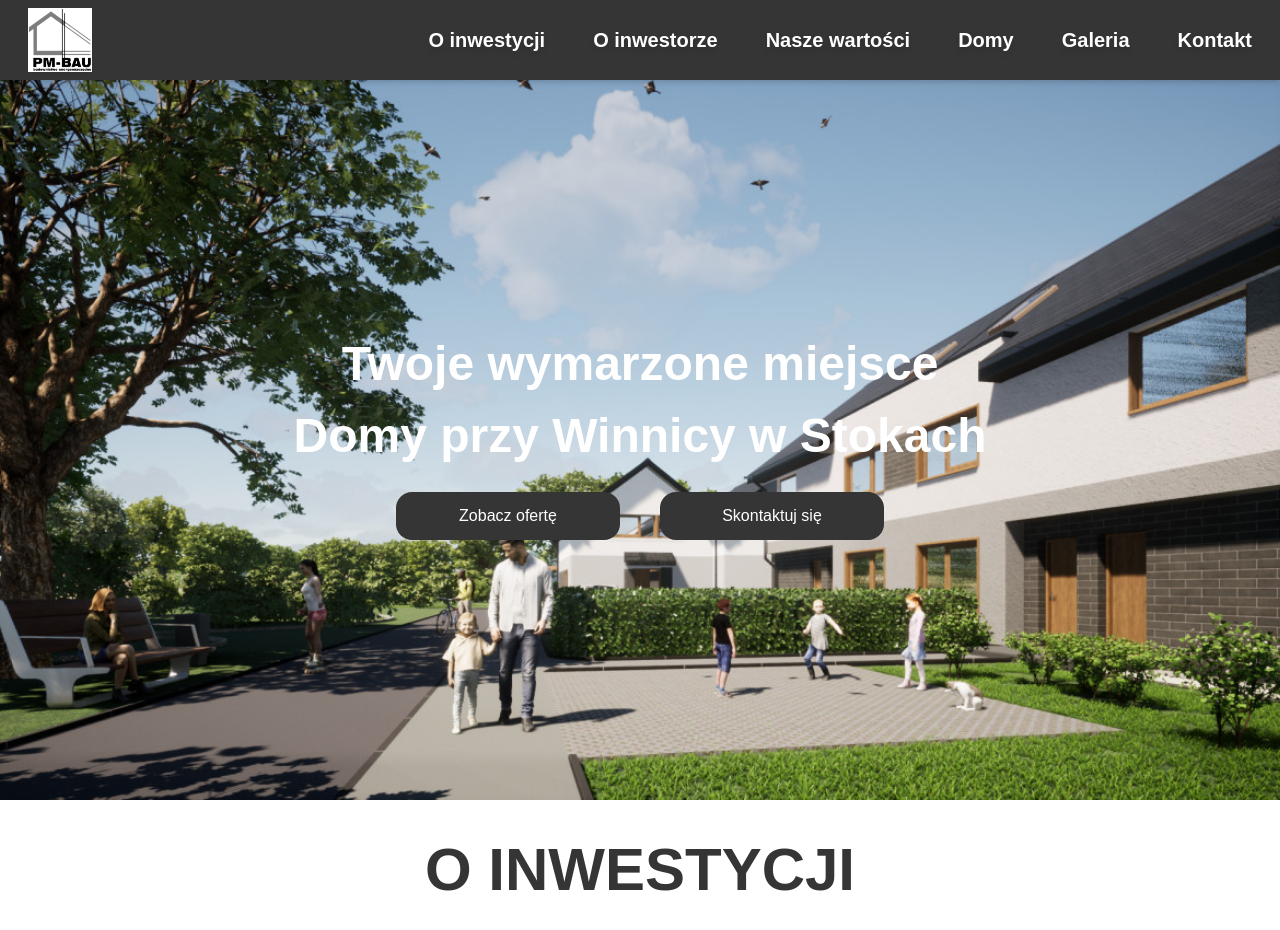
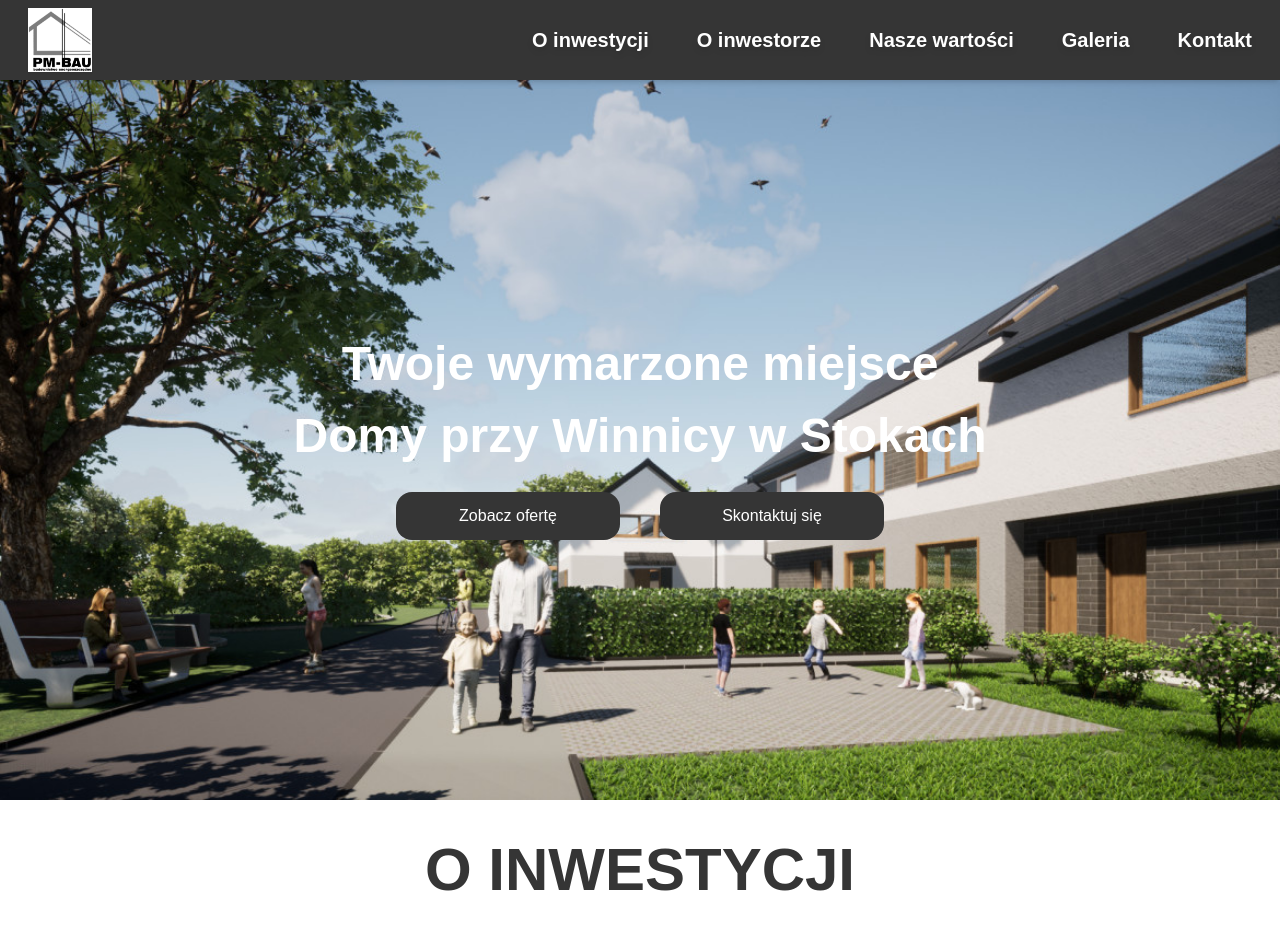
Before and after one commit to ruffaaw/domy-w-stokach, a Next.js app: page / in a window 1280 px wide. Shown: the top 930 px of the page. Built offline with nearby package versions, Linux system fonts and the light colour scheme.

Commit message:
fix: removed houses ref

```diff
--- a/src/components/Header.tsx
+++ b/src/components/Header.tsx
@@ -32,7 +32,7 @@ export default function Header() {
           { href: "#about-investment", label: "O inwestycji" },
           { href: "#about-investor", label: "O inwestorze" },
           { href: "#our-values", label: "Nasze wartości" },
-          { href: "#houses", label: "Domy" },
+          // { href: "#houses", label: "Domy" },
           { href: "#gallery", label: "Galeria" },
           { href: "#contact", label: "Kontakt" },
         ].map((item) => (
@@ -89,13 +89,13 @@ export default function Header() {
           >
             <p className="break-words max-w-full">Nasze wartości</p>
           </Link>
-          <Link
+          {/* <Link
             href="#houses"
             className="text-color3 text-xl w-full py-5 flex justify-center hover:bg-color5 break-words max-w-full"
             onClick={() => setIsMenuOpen(false)}
           >
             <p className="break-words max-w-full">Domy</p>
-          </Link>
+          </Link> */}
           <Link
             href="#gallery"
             className="text-color3 text-xl w-full py-5 flex justify-center hover:bg-color5 break-words max-w-full"
```
